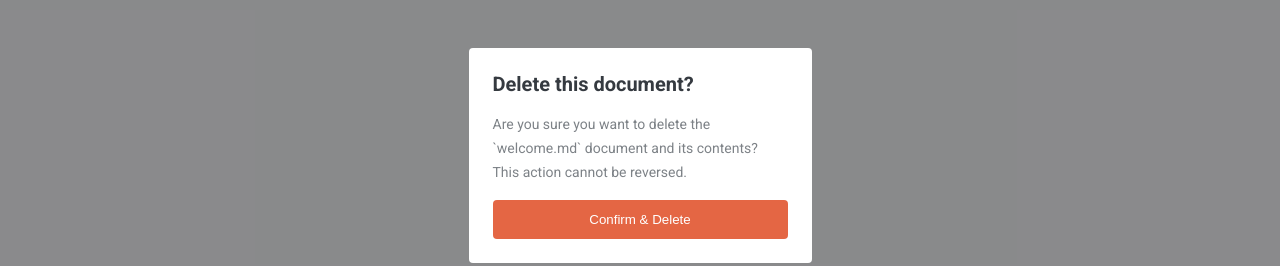
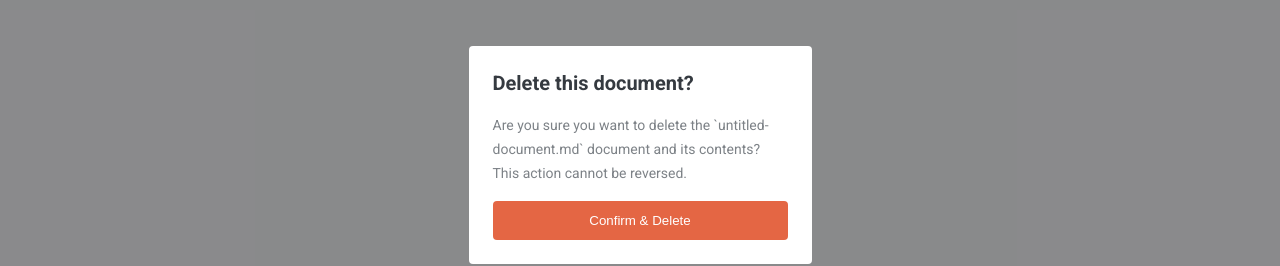
Before and after one commit to ctnance/In-Browser-Markdown-Editor, a React (Create React App) app: page / in a window 1280 px wide. Both pictures are taken after a click on the button 1193 px from the left and 28 px from the top of the page. Shown: the part 245-511 px from the top of the page. Built offline with nearby package versions, Linux system fonts and the light colour scheme.

Commit message:
markdown context add in delete note modal

```diff
--- a/src/components/DeleteNoteModal.tsx
+++ b/src/components/DeleteNoteModal.tsx
@@ -1,5 +1,6 @@
 import { FC, useContext } from "react";
 import { ThemeContext } from "../ThemeContext";
+import { MarkdownContext } from "../MarkdownContext";
 
 interface Props {
   isActive: boolean,
@@ -8,16 +9,19 @@ interface Props {
 
 const DeleteNoteModal: FC<Props> = ({ isActive, toggleSelf }) => {
   const { isDarkTheme } = useContext(ThemeContext);
+  const { markdownNotes, activeNoteId } = useContext(MarkdownContext);
+
+  const activeNote = markdownNotes.find(note => note.id === activeNoteId)
 
   function exitModal(e: React.MouseEvent<HTMLDivElement>) {
     e.currentTarget === e.target && toggleSelf();
   }
 
   return (
-    <div className="delete-note-modal--container" onClick={exitModal}>
-      <div className={`delete-note-modal ${isDarkTheme ? "dark" : "light"}`}>
+    <div className={`delete-note-modal--container ${isDarkTheme ? "dark" : "light"}`} onClick={exitModal}>
+      <div className="delete-note-modal">
         <h4 className="delete-note-modal--title">Delete this document?</h4>
-        <p className="delete-note-modal--content">Are you sure you want to delete the `welcome.md` document and its contents? This action cannot be reversed.</p>
+        <p className="delete-note-modal--content">Are you sure you want to delete the `{activeNote?.name}` document and its contents? This action cannot be reversed.</p>
         <button className="btn delete-note-modal--btn" onClick={() => {/* TODO: Delete Note Here */ }}>Confirm & Delete</button>
       </div>
     </div>
--- a/src/index.css
+++ b/src/index.css
@@ -4,6 +4,7 @@
   --color-weight-300: hsl(0, 0%, 89%);
   --color-weight-400: hsl(222, 9%, 78%);
   --color-weight-500: hsl(213, 4%, 51%);
+  --color-weight-500-transparent: hsla(213, 4%, 51%, 0.5);
   --color-weight-600: hsl(216, 8%, 38%);
   --color-weight-700: hsl(216, 9%, 23%);
   --color-weight-800: hsl(220, 7%, 18%);
@@ -185,13 +186,20 @@ img {
   display: flex;
   justify-content: center;
   align-items: center;
-  background-color: var(--color-weight-1000-transparent);
   position: absolute;
   top: 0;
   left: 0;
   width: 100vw;
   height: 100vh;
   z-index: 10;
+}
+
+.delete-note-modal--container.light {
+  background-color: var(--color-weight-1000-transparent);
+}
+
+.delete-note-modal--container.dark {
+  background-color: var(--color-weight-500-transparent);
 }
 
 .delete-note-modal {
@@ -202,15 +210,16 @@ img {
   padding: 24px;
 }
 
-.delete-note-modal.light {
+.light .delete-note-modal {
   background-color: var(--color-weight-100);
 }
 
-.delete-note-modal.dark {
+.dark .delete-note-modal {
   background-color: var(--color-weight-900);
 }
 
 .delete-note-modal--title {
+  line-height: 26.38px;
   margin: 0;
 }
 
```
